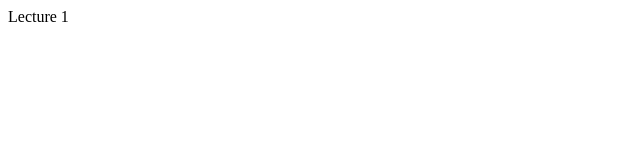
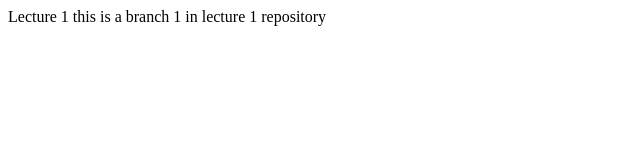
Before and after one commit to prateekvyas1996/cs50.lecture1, a plain HTML site: page index.html in a window 1280 px wide. Shown: the whole page, without its empty margins (0-640 px from the left). Drawn offline with Linux system fonts and the light colour scheme.

Commit message:
Added a file in branch1 of lecture1

```diff
--- a/index.html
+++ b/index.html
@@ -5,5 +5,6 @@
 </head>
 <body>
 	Lecture 1
+	this is a branch 1 in lecture 1 repository
 </body>
 </html>
```
